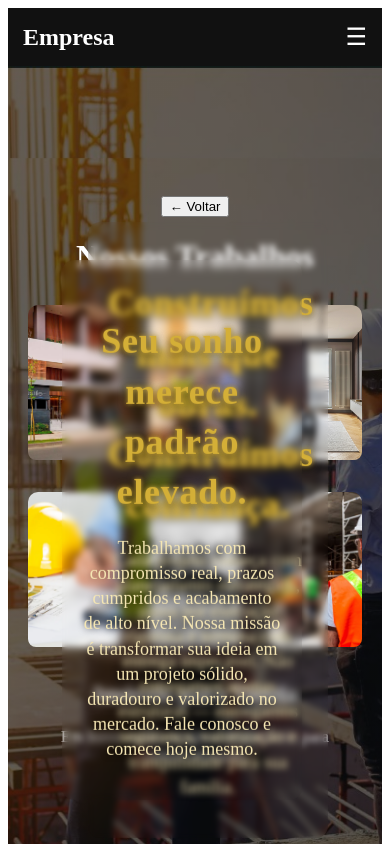
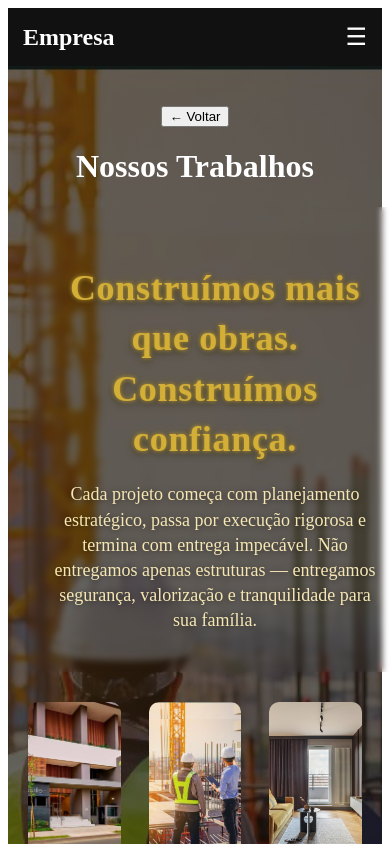
Before and after one commit to adriano2236/caltack-construcao, a React app: page /trabalhos in a window 390 px wide. Shown: the top 844 px of the page. Built offline with nearby package versions, Linux system fonts and the light colour scheme; the HTML template or start-up script is replaced by a standard one.

Commit message:
Update pages.css

```diff
--- a/src/pages/pages.css
+++ b/src/pages/pages.css
@@ -111,3 +111,22 @@
   top: 55%; /* alinhado */
   transform: translateY(-50%);
 }
+
+@media (max-width: 768px) {
+  .trabalhos-section .left,
+  .trabalhos-section .right {
+    position: static; /* 👈 remove absolute */
+    transform: none;
+    left: auto;
+    right: auto;
+    top: auto;
+    width: 100%;
+    margin: 20px 0;
+  }
+
+  .trabalhos-section {
+    display: flex;
+    flex-direction: column;
+    align-items: center;
+  }
+}
```
